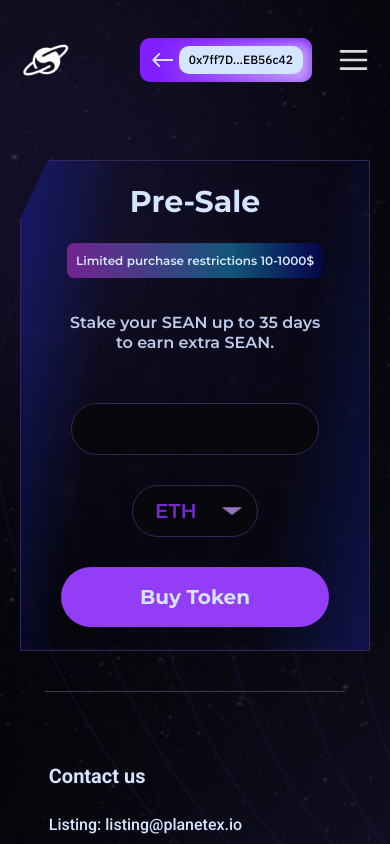
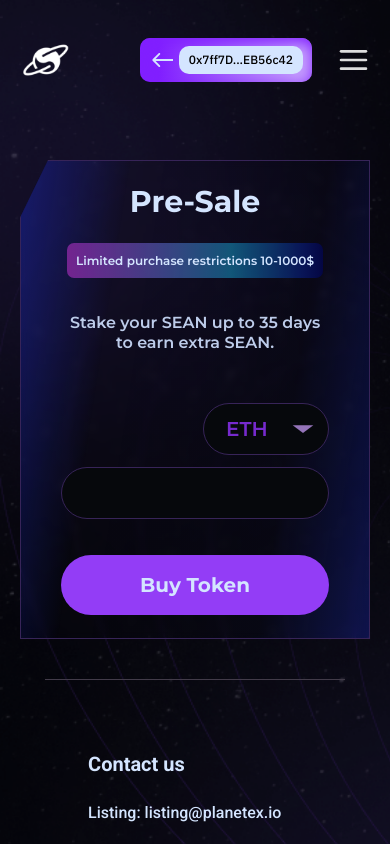
Before and after one commit to dexolacom/Planetex-app, a React (Create React App) app: page /presale in a window 390 px wide. Shown: the top 844 px of the page. Built offline with nearby package versions, Linux system fonts and the light colour scheme.

Commit message:
ADD | finif mobile sell section

```diff
--- a/src/components/Footer/styles.ts
+++ b/src/components/Footer/styles.ts
@@ -9,6 +9,7 @@
 
   @media screen and (max-width: 600px) {
     flex-direction: column;
+    align-items: center;
   }
 `
 
--- a/src/components/SaleSection/PreSaleContent/styles.ts
+++ b/src/components/SaleSection/PreSaleContent/styles.ts
@@ -136,6 +136,20 @@
     justify-content: center;
     flex-wrap: wrap;
   }
+
+  @media screen and (max-width: 576px) {
+    flex-direction: column;
+    gap: 12px;
+    margin-bottom: 36px;
+    align-items: flex-end;
+
+
+    > * {
+      &:first-child {
+        order: 2
+      }
+    }
+  }
 `
 
 export const Input = styled.input`
@@ -146,6 +160,10 @@
   padding: 13px 24px;
   outline: none;
   flex: 0.7;
+
+  @media screen and (max-width: 576px) {
+    width: 100%;
+  }
 `
 
 export const Select = styled.select`
```
